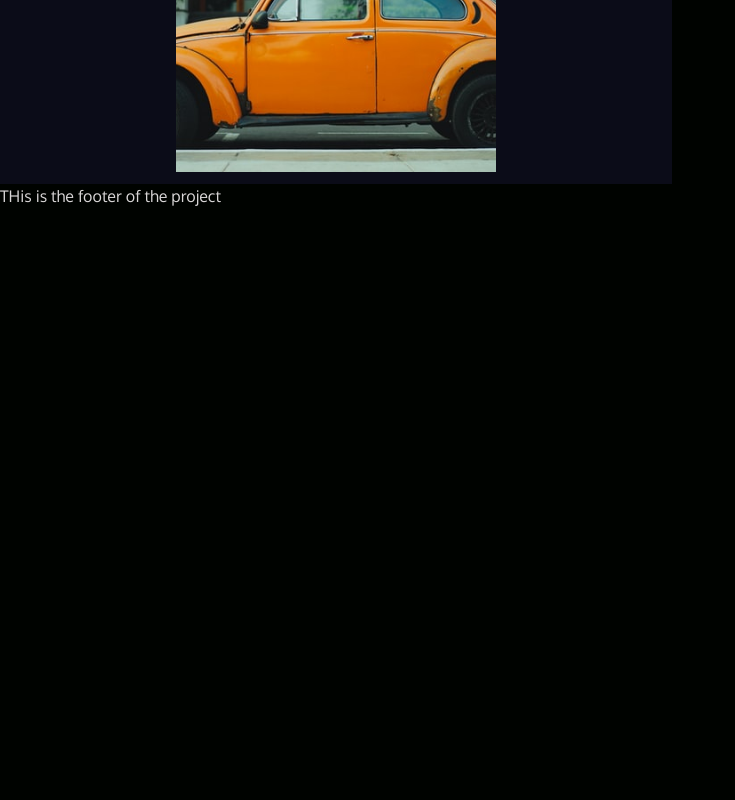
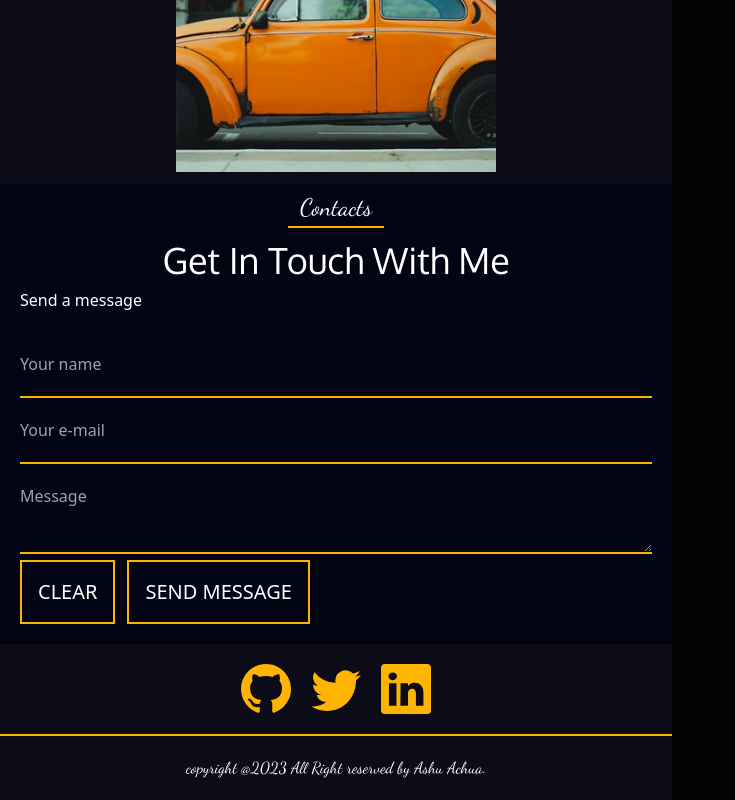
Before and after one commit to Kayphaz007/React-Portfolio, a React (Vite) app in the folder Frontend/: page / in a window 1280 px wide. Shown: the part 3845-4645 px from the top of the page, without its empty margins (0-735 px from the left). Before the commit the page ends 4237 px from the top, so only its background shows below. Built offline with nearby package versions, Linux system fonts and the light colour scheme.

Commit message:
drafted footer section

```diff
--- /dev/null
+++ b/Frontend/src/components/Contact.tsx
@@ -0,0 +1,77 @@
+import React, { useRef, useState } from "react";
+
+const Contact = () => {
+  const [message, setMessage] = useState("");
+  const clearCLick = (event: any) => {
+    setMessage(event.target.value);
+  };
+  return (
+    <>
+      <section className="text-white flex flex-col md:max-w-2xl main_1  m-0">
+        <div>
+          <h3 className="text-2xl text-center p-2">
+            <span className="border-b-2 border-[#ffb401] pb-1 px-3">
+              Contacts
+            </span>
+          </h3>
+          <h1 className="text-4xl text-center m-2">Get In Touch With Me</h1>
+
+          <form >
+            <fieldset className="mx-auto p-5">
+              <legend><p>Send a message</p></legend>
+              <p>
+                <label htmlFor="name" className="hidden">
+                  Your name
+                </label>
+                <input
+                  type="text"
+                  placeholder="Your name"
+                  className="bg-transparent py-5 w-full border-b-2 border-[#ffb401]"
+                  onChange={clearCLick}
+                  value={message}
+                />
+              </p>
+              <p>
+                <label htmlFor="e-mail" className="hidden">
+                  Your E-mail
+                </label>
+                <input
+                  type="text"
+                  placeholder="Your e-mail"
+                  className="bg-transparent py-5 w-full border-b-2 border-[#ffb401]"
+                  onChange={clearCLick}
+                  value={message}
+                />
+              </p>
+              <p>
+                <label htmlFor="message" className="hidden">
+                  Message
+                </label>
+                <textarea
+                  placeholder="Message"
+                  className="bg-transparent py-5 w-full border-b-2 border-[#ffb401]"
+                  onChange={clearCLick}
+                  value={message}
+                ></textarea>
+              </p>
+              <p className="flex justify-start items-center gap-3">
+                <button
+                  className="bg-transparent hover:bg-[#ffb401] p-4 border-2 border-[#ffb401] duration-500 uppercase text-xl"
+                  onClick={()=> setMessage("")}
+                >
+                  clear
+                </button>
+
+                <button className="bg-transparent hover:bg-[#ffb401] p-4 border-2 border-[#ffb401] duration-500 uppercase text-xl">
+                  Send Message
+                </button>
+              </p>
+            </fieldset>
+          </form>
+        </div>
+      </section>
+    </>
+  );
+};
+
+export default Contact;
--- a/Frontend/src/components/Footer.tsx
+++ b/Frontend/src/components/Footer.tsx
@@ -1,10 +1,19 @@
 import React from 'react';
+import { BsFacebook, BsGithub, BsLinkedin, BsTwitter } from "react-icons/bs";
 
 const footer = () => {
+  let currentYear = new Date().getFullYear();
     return (
         <>
-      <section className="h-52">
-        <h1>THis is the footer of the project</h1>
+      <section className="text-white flex flex-col md:max-w-2xl main_2  m-0">
+        <div className="flex justify-center items-center w-full gap-5 bg-transparent py-5 border-b-2 border-[#ffb401]">
+          <BsGithub size={50} className="text-[#ffb401]" />
+          <BsTwitter size={50} className="text-[#ffb401]" />
+          <BsLinkedin size={50} className="text-[#ffb401]" />
+        </div>
+        <div className='flex justify-center items-center p-5'>
+          <h3>copyright @{currentYear} All Right reserved by Ashu Achua. </h3>
+        </div>
       </section>
     </>
     );
--- a/Frontend/src/pages/Home.tsx
+++ b/Frontend/src/pages/Home.tsx
@@ -3,6 +3,7 @@ import Intro from '../components/Intro';
 import Skills from '../components/Skills';
 import Projects from '../components/Projects';
 import Resume from '../components/Resume';
+import Contact from '../components/Contact';
 
 const Home = () => {
     return (
@@ -11,6 +12,7 @@ const Home = () => {
             <Skills/>
             <Resume/>
             <Projects/>
+            <Contact/>
         </>
     );
 };
```
